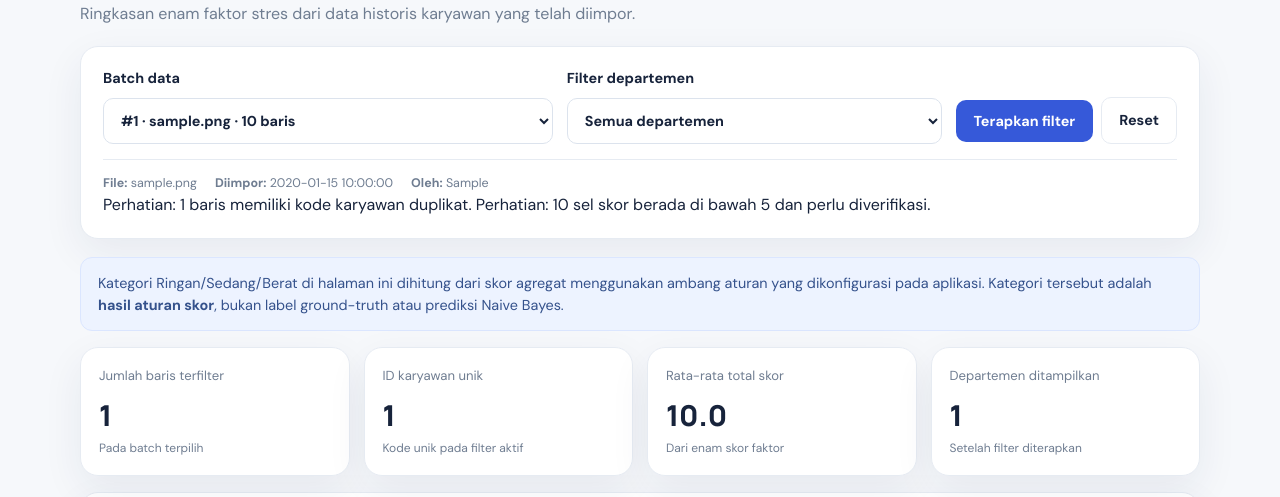
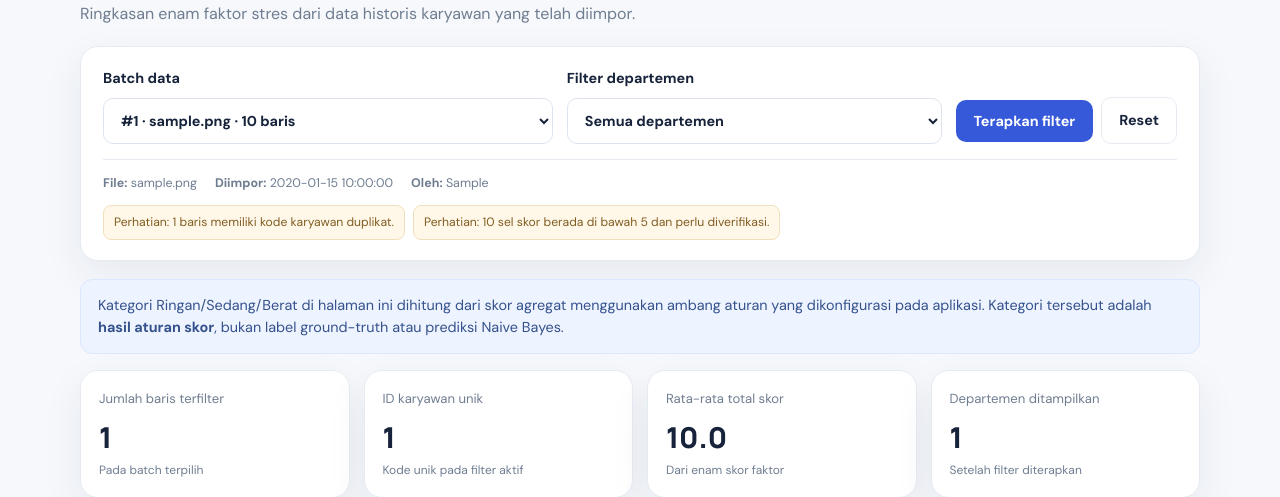
Before and after one commit to erenjeger/stress-level-classification-NB, a Flask app: page /admin/import-aggregate in a window 1280 px wide. Shown: the part 204-701 px from the top of the page. Run offline with Flask 3, Linux system fonts and the light colour scheme; the visitor is signed in with stand-in values (Sample User, id 1); tables that the repository leaves empty hold one stand-in row (values such as "Sample post"); some libraries are stand-ins or nearby versions.

Commit message:
style: highlight imported data quality warnings

```diff
--- a/static/css/style.css
+++ b/static/css/style.css
@@ -118,3 +118,6 @@ a:hover{color:var(--brand-dark)}
 .aggregate-upload-section{border-style:dashed}
 @media(max-width:900px){.aggregate-kpis{grid-template-columns:repeat(2,minmax(0,1fr))}.aggregate-filter-form{grid-template-columns:1fr 1fr}.filter-actions{grid-column:1/-1}}
 @media(max-width:650px){.aggregate-filter-form,.aggregate-kpis,.factor-average-list,.distribution-analysis{grid-template-columns:1fr}.filter-actions{grid-column:auto}.batch-meta{display:grid;gap:6px}.pagination{align-items:flex-start;flex-direction:column}.aggregate-section{padding:18px}}
+
+.aggregate-data-warnings{display:flex;gap:8px;flex-wrap:wrap;margin-top:12px}
+.data-warning{display:inline-block;padding:7px 10px;border:1px solid #f1dfb9;border-radius:8px;background:#fff8e9;color:#815d22;font-size:.76rem}
```
